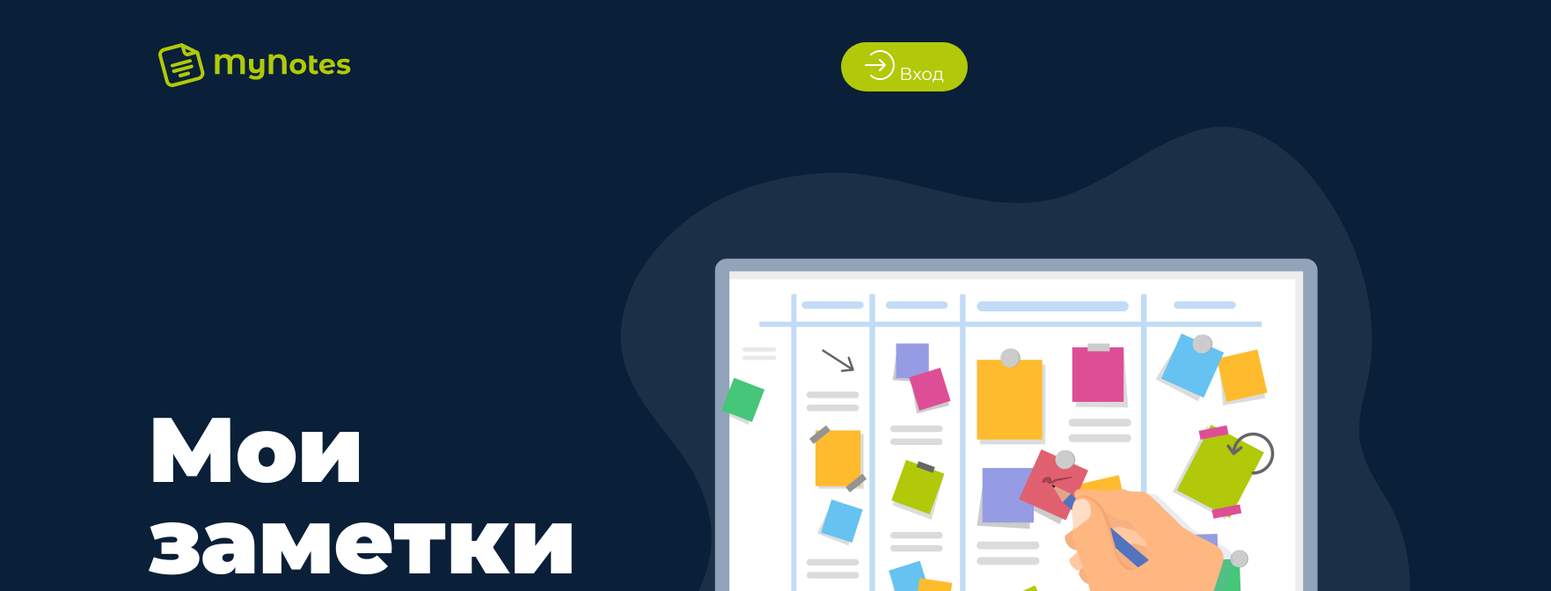
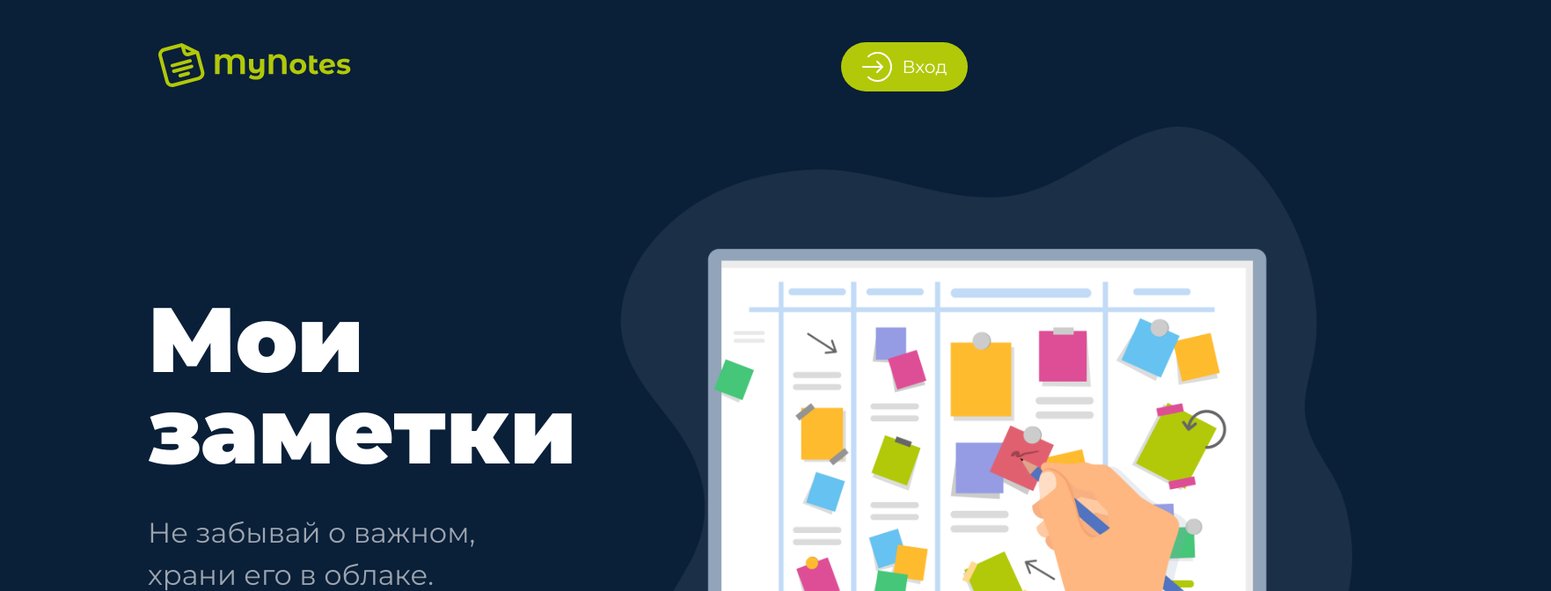
Before and after one commit to Gelendvagen/MyNotes-project, a Vue app: page / in a window 1280 px wide. Shown: the top 672 px of the page at 88% size, 1763 px wide, since content can reach past the window. Built offline with nearby package versions, Linux system fonts and the light colour scheme.

Commit message:
btn style

```diff
--- a/src/components/TheBtnLogin.vue
+++ b/src/components/TheBtnLogin.vue
@@ -5,12 +5,15 @@
 <template>
     <button type="button" class="btn-login">
         <img src="../assets/icon-btnlogin.svg">
-        Вход
+        <span>Вход</span>
     </button>
 </template>
 
 <style scoped>
     .btn-login {
+        display: flex;
+        justify-content: center;
+        align-items: center;
         background-color: #B1C909;
         border-radius: 32px;
         border-style: none;
@@ -21,4 +24,21 @@
         font-family: 'Montserrat';
         margin-right: 160px;
     }
+
+    .btn-login:hover {
+        background-color: rgba(151, 171, 13, 1);
+    }
+
+    .btn-login:active {
+        background-color: rgba(129, 148, 0, 1);
+    }
+
+    .btn-login:disabled {
+        background-color: rgba(157, 165, 175, 1);
+        cursor: not-allowed;
+    }
+
+    img {
+        padding-right: 12px;
+    }
 </style>
--- a/src/components/TheMain.vue
+++ b/src/components/TheMain.vue
@@ -23,7 +23,7 @@
         flex-direction: column;
         gap: 40px;
         padding-left: 160px;
-        padding-top: 245px; /* ?????? */
+        padding-top: 120px;
         justify-content: start;
     }
 
@@ -46,8 +46,9 @@
     }
 
     .main-img {
-        width: 897.37px;
-        height: 864px;
-        padding-right: 160px;
+        width: 897px;
+        height: 800px;
+        padding-right: 100px;
+        margin-bottom: -10px;
     }
 </style>
```
